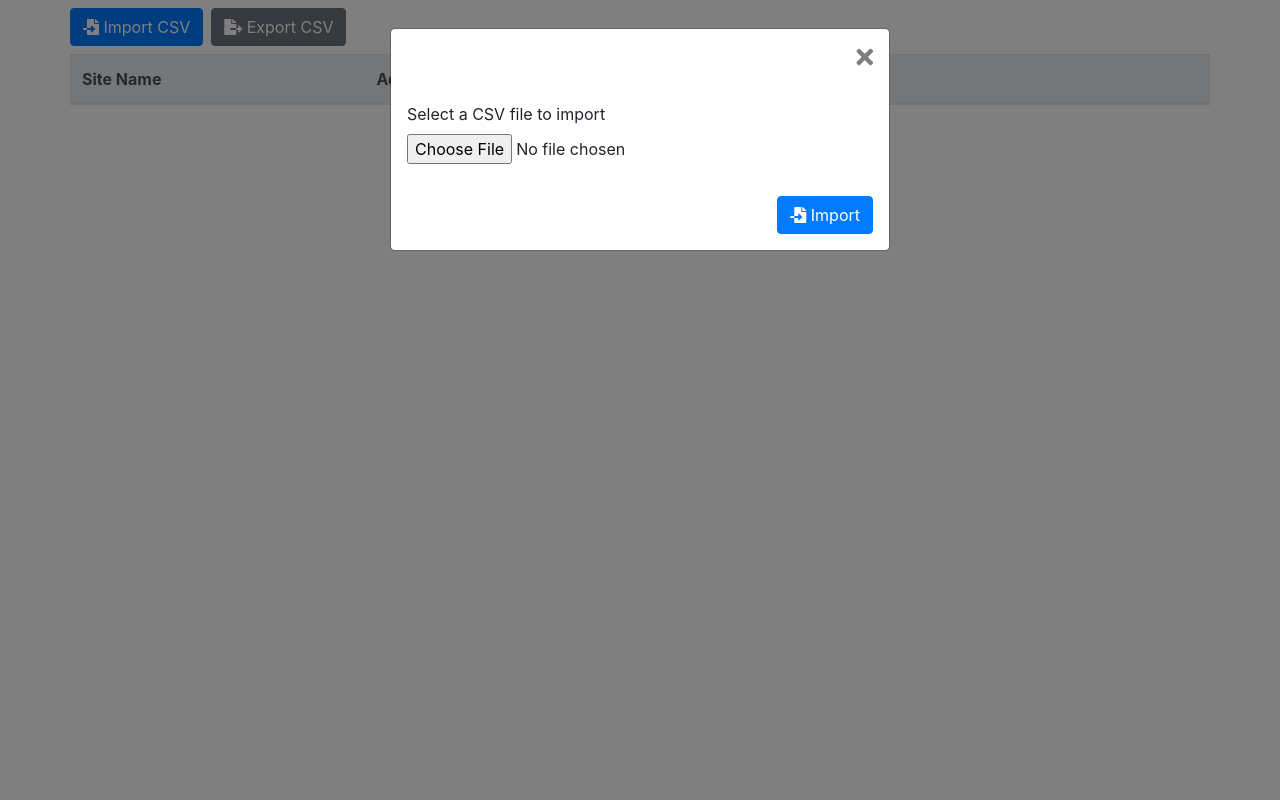
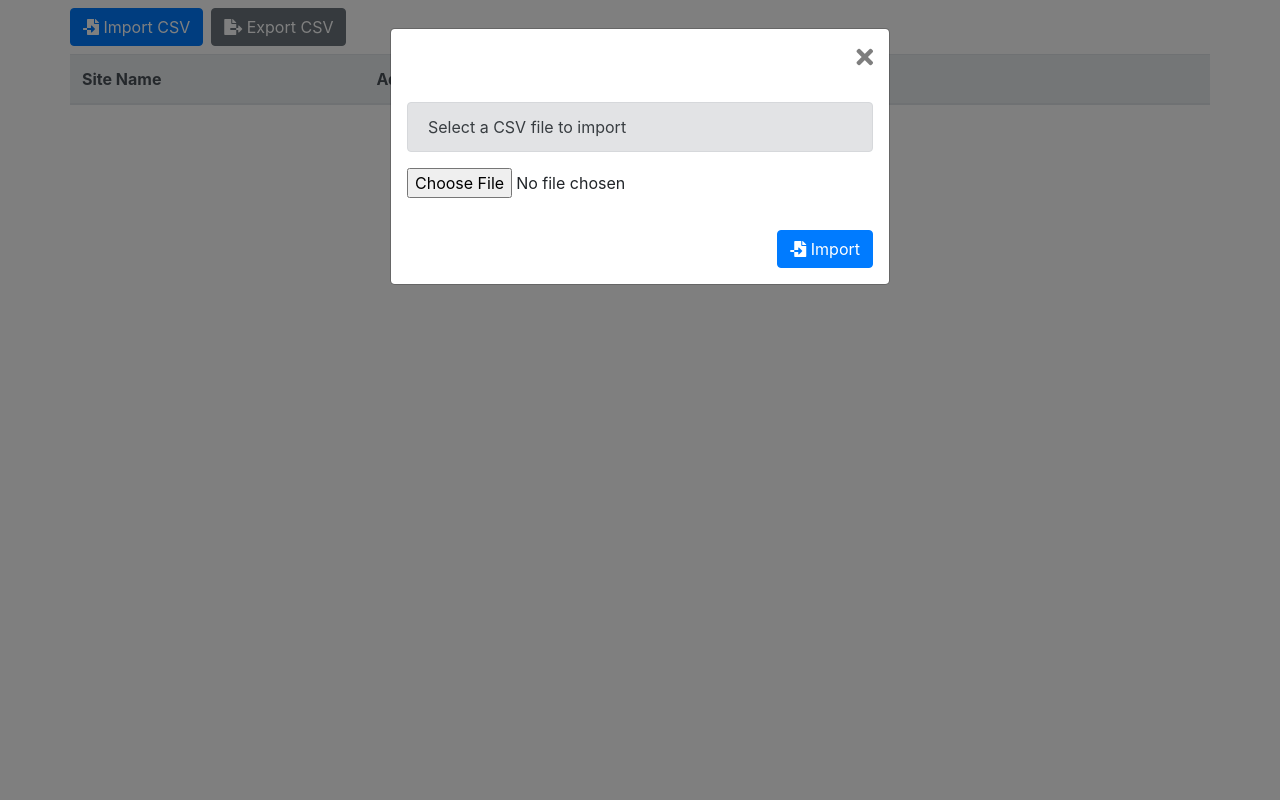
Before and after one commit to netristech/Network-Automation, a PHP site: page / in a window 1280 px wide, after a click on "Import CSV". Run offline with PHP 8.4, Linux system fonts and the light colour scheme; lists and menus that the app fills with data are empty.

Commit message:
Testing AJAX File Import Function

```diff
--- a/Web/importmodal.php
+++ b/Web/importmodal.php
@@ -12,7 +12,7 @@
                 <div class="modal-body">
                     <form id="import-form" method="post" action="" enctype="multipart/form-data">
                         <div class="alert alert-danger" style="display: none;">Error uploading file, please check file type and size are correct.</div>
-                        <label for="import-file">Select a CSV file to import</label>
+                        <div class="alert alert-secondary">Select a CSV file to import</div>
                         <input type="file" id="import-file" name="file" />
                         <!--<input type="submit" name="submit" value="Import" />-->
                     </form>
```
Also changed, not shown: Web/js/index.js (+0 -14 lines).
